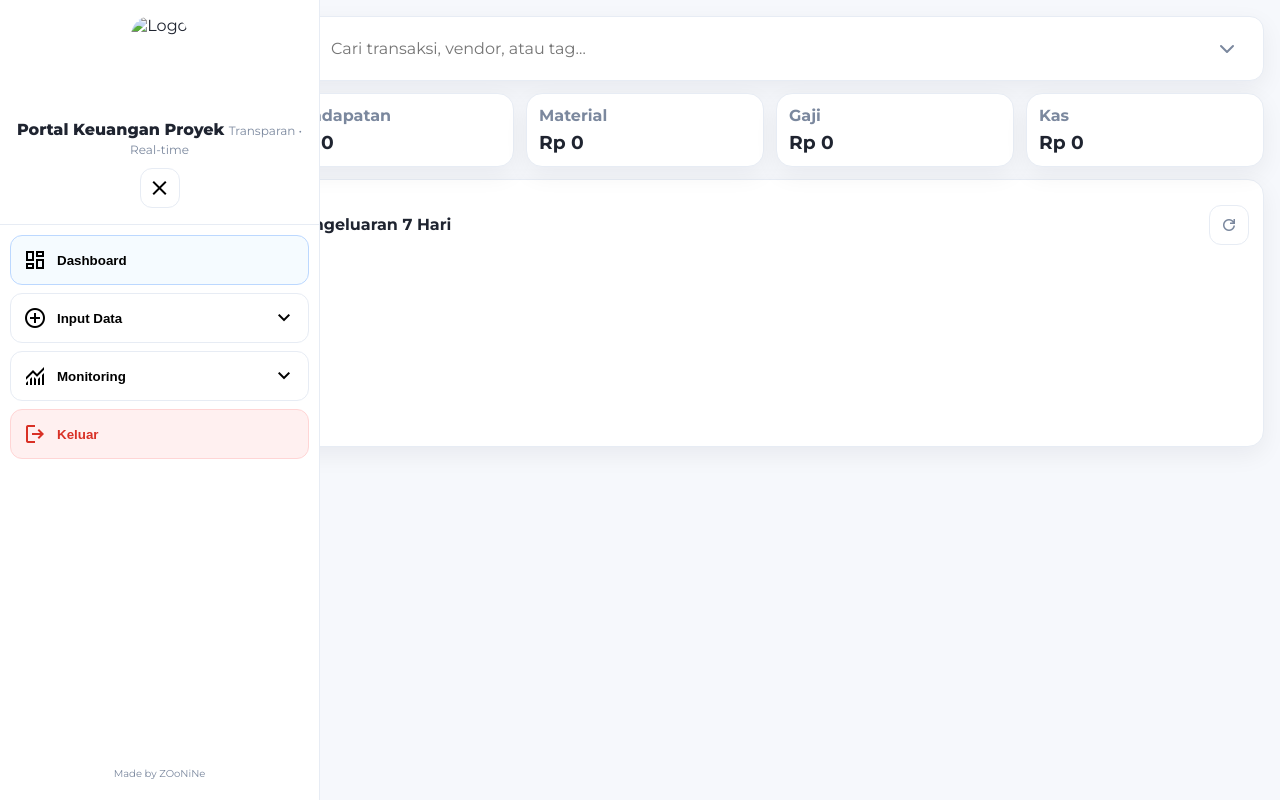
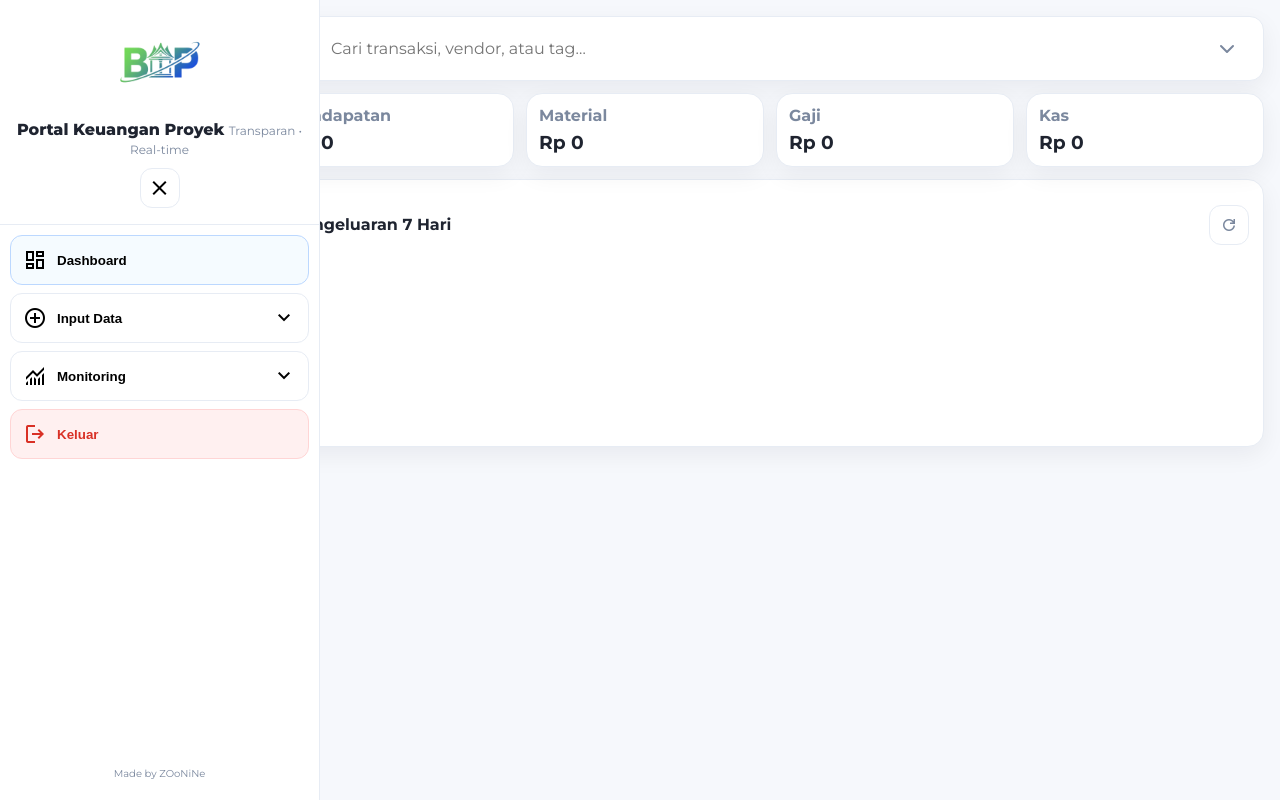
Before and after one commit to ZooNiNe/Portal_Transaksi_Proyek, a plain HTML site: page index.html in a window 1280 px wide. Drawn offline with nearby package versions, Linux system fonts and the light colour scheme; no server answers; a script that the page names is missing.

Commit message:
Update index.html

```diff
--- a/index.html
+++ b/index.html
@@ -26,7 +26,7 @@
   <aside id="sidebar" class="sidebar">
     <div class="sidebar-head">
       <div class="sidebar-brand">
-        <img src="assets/logo-main.png" alt="Logo" class="brand-logo-sidebar"/>
+        <img src="logo-main.png" alt="Logo" class="brand-logo-sidebar"/>
         <div class="brand-text-sidebar">
           <strong>Portal Keuangan Proyek</strong>
           <small>Transparan • Real-time</small>
```
